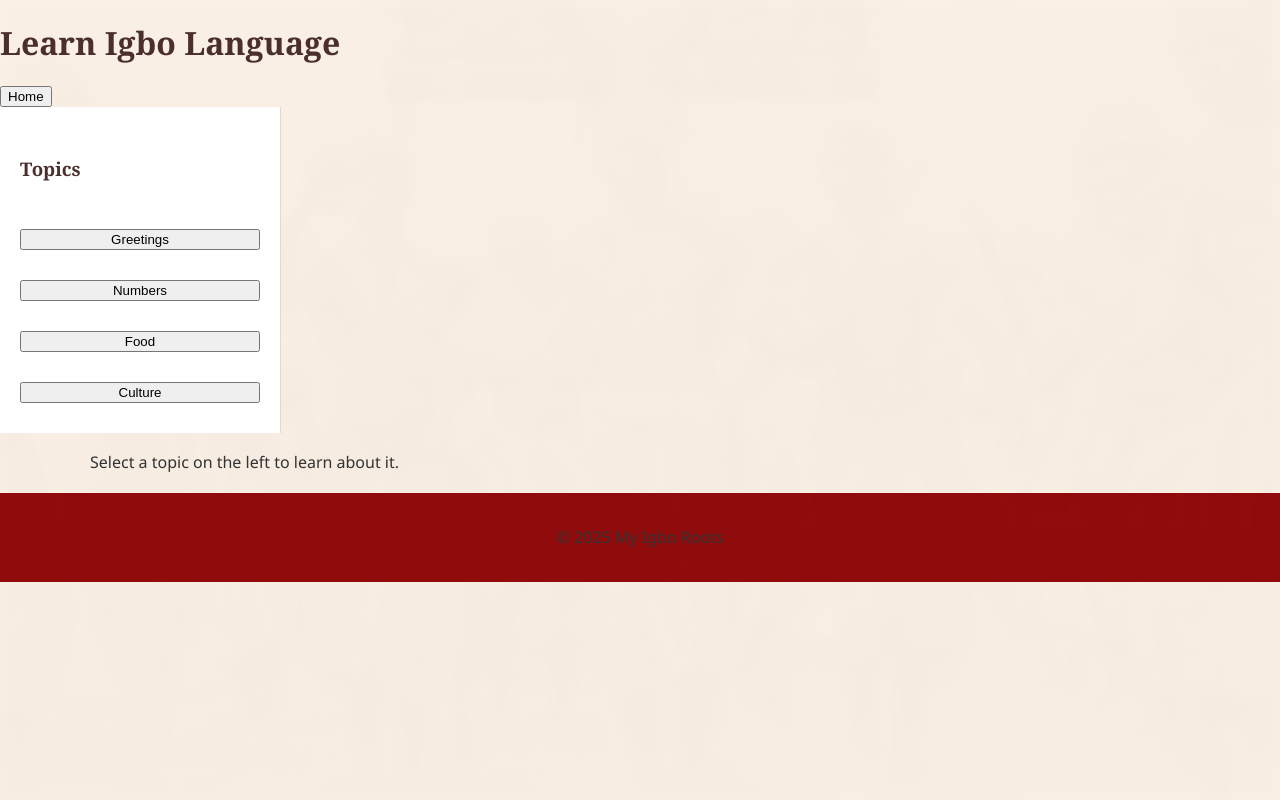
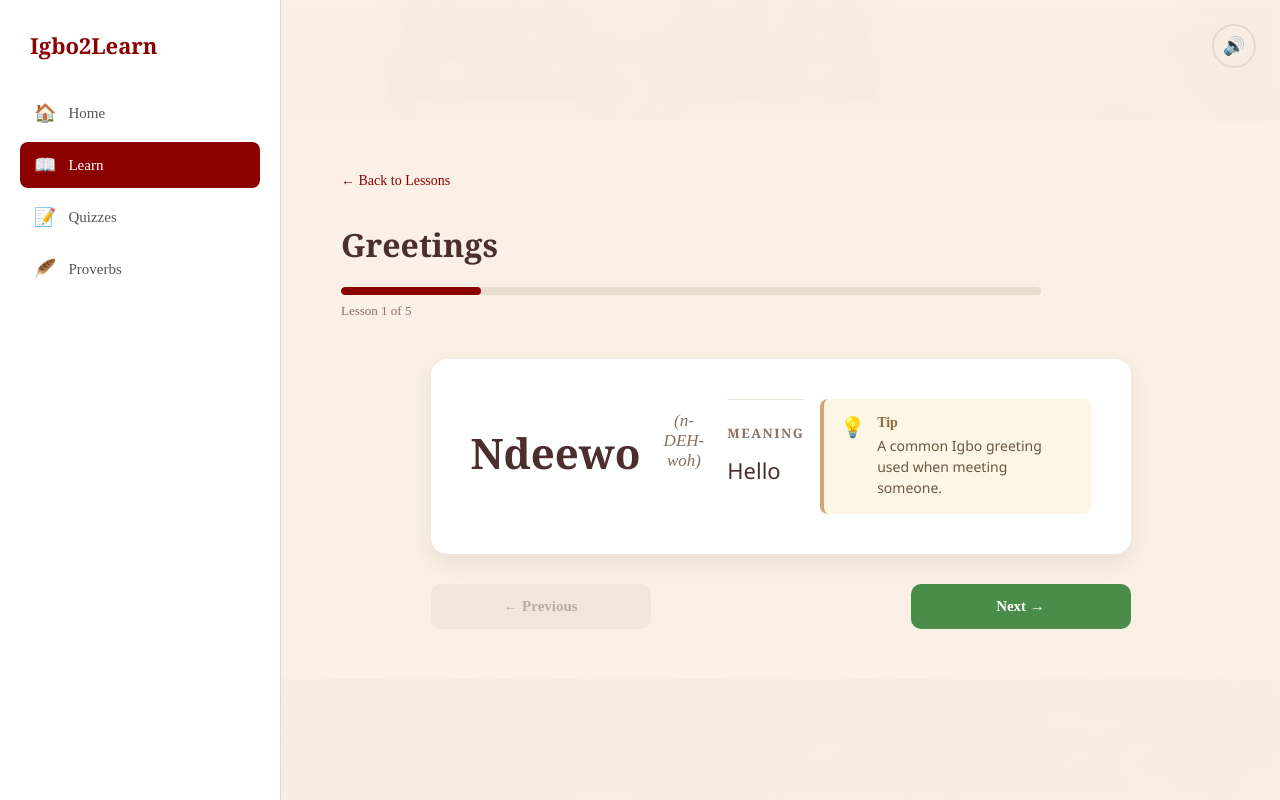
Before and after one commit to nononwagwu/igbo2learn, a plain HTML site: page learn.html in a window 1280 px wide. Drawn offline with Linux system fonts and the light colour scheme.

Commit message:
Add word teaching lesson page connecting to flashcards practice flow

```diff
--- a/learn.html
+++ b/learn.html
@@ -2,44 +2,82 @@
 <html lang="en">
 <head>
     <meta charset="UTF-8" />
-  <title>Learn Igbo Language</title>
+    <title>Lesson | Igbo2Learn</title>
     <link rel="stylesheet" href="styles.css" />
+    <link rel="icon" href="igbo-icon.jpg" type="image/jpeg" />
 </head>
+
 <body>
 
-  <!-- Header -->
-  <header class="header">
-    <div id="header-left">
-      <h1>Learn Igbo Language</h1>
+<div class="app-layout">
+
+    <!-- SIDEBAR -->
+    <aside class="sidebar">
+        <div class="sidebar-logo">Igbo2Learn</div>
+        <nav class="sidebar-nav">
+            <a href="index.html" class="sidebar-link">
+                <span class="sidebar-icon">🏠</span><span>Home</span>
+            </a>
+            <a href="lessons.html" class="sidebar-link active">
+                <span class="sidebar-icon">📖</span><span>Learn</span>
+            </a>
+            <a href="quiz.html" class="sidebar-link">
+                <span class="sidebar-icon">📝</span><span>Quizzes</span>
+            </a>
+            <a href="proverbs.html" class="sidebar-link">
+                <span class="sidebar-icon">🪶</span><span>Proverbs</span>
+            </a>
+        </nav>
+    </aside>
+
+    <!-- MAIN CONTENT -->
+    <main class="lessons-main">
+
+        <header class="lesson-header">
+            <a href="lessons.html" class="flashcards-back">← Back to Lessons</a>
+            <h1 id="lesson-title">Greetings</h1>
+            <div class="lesson-progress-bar">
+                <div class="lesson-progress-fill" id="progress-fill"></div>
             </div>
-    <div class="header-button">
-      <button type="button" onclick="window.location.href='index.html'">Home</button>
+            <div class="lesson-progress-text">
+                Lesson <span id="current-step">1</span> of <span id="total-steps">5</span>
             </div>
         </header>
 
-  <!-- Main container with sidebar + content -->
-  <div class="learn-container">
+        <div class="lesson-stage">
 
-    <!-- Sidebar with topics -->
-    <nav class="sidebar">
-      <h3>Topics</h3>
-      <button onclick="loadTopic('greetings')">Greetings</button>
-      <button onclick="loadTopic('numbers')">Numbers</button>
-      <button onclick="loadTopic('food')">Food</button>
-      <button onclick="loadTopic('culture')">Culture</button>
-    </nav>
+            <div class="lesson-card">
+                <div class="lesson-word-block">
+                    <h2 class="lesson-word" id="word">Ndeewo</h2>
+                    <button class="flashcard-audio" id="audio-btn" aria-label="Play pronunciation">🔊</button>
+                </div>
+                <div class="lesson-pronunciation" id="pronunciation">(n-DEH-woh)</div>
 
-    <!-- Main content area for dynamic content -->
-    <main class="main-content" id="content-area">
-      <p>Select a topic on the left to learn about it.</p>
+                <div class="lesson-example">
+                    <h3>Meaning</h3>
+                    <p class="lesson-meaning" id="english">Hello</p>
+                </div>
+
+                <div class="lesson-tip">
+                    <span class="lesson-tip-icon">💡</span>
+                    <div>
+                        <strong>Tip</strong>
+                        <p id="tip-text">A common Igbo greeting used when meeting someone.</p>
+                    </div>
+                </div>
+            </div>
+
+            <div class="lesson-actions">
+                <button class="flashcard-btn flashcard-btn-dontknow" id="btn-prev">← Previous</button>
+                <button class="flashcard-btn flashcard-btn-know" id="btn-next">Next →</button>
+            </div>
+
+        </div>
+
     </main>
 
 </div>
 
-  <footer class="footer">
-    <p>© 2025 My Igbo Roots</p>
-  </footer>
-
 <script src="learn.js"></script>
 </body>
 </html>
--- a/learn.js
+++ b/learn.js
@@ -1,51 +1,75 @@
-async function loadTopic(topic) {      //to load topic
-  const res = await fetch('language.json');   // fetch json file
-  const data = await res.json();
-  const lessons = data[topic];
+const urlParams = new URLSearchParams(window.location.search);
+const topic = urlParams.get('topic') || 'greetings';
 
-  const contentArea = document.getElementById('content-area');
-  contentArea.innerHTML = `<h2>${capitalize(topic)}</h2>`;
+let cards = [];
+let currentIndex = 0;
 
-  lessons.forEach(entry => {
-    const para = document.createElement('p');
-    para.innerHTML = `<strong>${entry.igbo}</strong> - ${entry.english}`;
-    contentArea.appendChild(para);
-  });
+const wordEl = document.getElementById('word');
+const pronunciationEl = document.getElementById('pronunciation');
+const englishEl = document.getElementById('english');
+const currentStepEl = document.getElementById('current-step');
+const totalStepsEl = document.getElementById('total-steps');
+const progressFill = document.getElementById('progress-fill');
+const titleEl = document.getElementById('lesson-title');
+const audioBtn = document.getElementById('audio-btn');
+const btnPrev = document.getElementById('btn-prev');
+const btnNext = document.getElementById('btn-next');
+
+async function loadLesson() {
+    try {
+        const res = await fetch('language.json');
+        const data = await res.json();
+        cards = data[topic];
+
+        if (!cards || cards.length === 0) {
+            wordEl.textContent = 'No lesson found';
+            return;
+        }
+
+        titleEl.textContent = topic.charAt(0).toUpperCase() + topic.slice(1);
+        totalStepsEl.textContent = cards.length;
+        showStep(0);
+    } catch (err) {
+        console.error(err);
+        wordEl.textContent = 'Error loading lesson';
+    }
 }
 
-function capitalize(str) {
-  return str.charAt(0).toUpperCase() + str.slice(1);
+function showStep(index) {
+    const card = cards[index];
+    wordEl.textContent = card.igbo;
+    pronunciationEl.textContent = `(${card.pronunciation})`;
+    englishEl.textContent = card.english;
+    currentStepEl.textContent = index + 1;
+
+    const percent = ((index + 1) / cards.length) * 100;
+    progressFill.style.width = `${percent}%`;
+
+    // Update button state
+    btnPrev.disabled = index === 0;
+    btnNext.textContent = index === cards.length - 1 ? 'Practice with Flashcards →' : 'Next →';
 }
 
-// Capitalizes first letter
-function capitalize(str) {
-  return str.charAt(0).toUpperCase() + str.slice(1);
-}
+btnNext.addEventListener('click', () => {
+    if (currentIndex < cards.length - 1) {
+        currentIndex++;
+        showStep(currentIndex);
+    } else {
+        // End of lesson → go to flashcards for the same topic
+        window.location.href = `flashcards.html?topic=${topic}`;
+    }
+});
 
-// Loads topic content dynamically from JSON and displays it
-async function loadTopic(topic) {
-  try {
-    const res = await fetch('language.json');
-    if (!res.ok) throw new Error('Failed to load language.json');
-    const data = await res.json();
+btnPrev.addEventListener('click', () => {
+    if (currentIndex > 0) {
+        currentIndex--;
+        showStep(currentIndex);
+    }
+});
 
-    const lessons = data[topic];
-    const contentArea = document.getElementById('content-area');
+audioBtn.addEventListener('click', () => {
+    audioBtn.classList.add('audio-active');
+    setTimeout(() => audioBtn.classList.remove('audio-active'), 300);
+});
 
-    if (!lessons) {
-      contentArea.innerHTML = `<p>Sorry, no data found for "${topic}".</p>`;
-      return;
-    }
-
-    contentArea.innerHTML = `<h2>${capitalize(topic)}</h2>`;
-
-    lessons.forEach(entry => {
-      const para = document.createElement('p');
-      para.innerHTML = `<strong>${entry.igbo}</strong> - ${entry.english}`;
-      contentArea.appendChild(para);
-    });
-  } catch (error) {
-    console.error(error);
-    document.getElementById('content-area').innerHTML = `<p>Error loading data.</p>`;
-  }
-}
+loadLesson();
--- a/styles.css
+++ b/styles.css
@@ -912,3 +912,131 @@ main {
     justify-content: center;
     flex-wrap: wrap;
 }
+/* -------------------------------
+   LESSON PAGE (Word teaching)
+---------------------------------*/
+.lesson-header {
+    margin-bottom: 40px;
+    max-width: 700px;
+}
+
+.lesson-progress-bar {
+    width: 100%;
+    height: 8px;
+    background-color: #e8dccd;
+    border-radius: 4px;
+    margin-top: 16px;
+    overflow: hidden;
+}
+
+.lesson-progress-fill {
+    height: 100%;
+    background-color: #8b0000;
+    border-radius: 4px;
+    transition: width 0.3s ease;
+    width: 20%;
+}
+
+.lesson-progress-text {
+    font-size: 13px;
+    color: #8a7060;
+    margin-top: 8px;
+    font-weight: 500;
+}
+
+.lesson-stage {
+    max-width: 700px;
+    margin: 0 auto;
+}
+
+.lesson-card {
+    background-color: #fff;
+    border-radius: 16px;
+    padding: 40px;
+    box-shadow: 0 8px 24px rgba(0, 0, 0, 0.08);
+    margin-bottom: 30px;
+}
+
+.lesson-word-block {
+    display: flex;
+    align-items: center;
+    justify-content: center;
+    gap: 16px;
+    margin-bottom: 8px;
+}
+
+.lesson-word {
+    font-size: 42px;
+    color: #4b2e2e;
+    font-family: 'Georgia', serif;
+    margin: 0;
+}
+
+.lesson-pronunciation {
+    text-align: center;
+    color: #8a7060;
+    font-style: italic;
+    font-size: 17px;
+    margin-bottom: 30px;
+}
+
+.lesson-example {
+    border-top: 1px solid #f0e6d8;
+    padding-top: 24px;
+    margin-bottom: 24px;
+}
+
+.lesson-example h3 {
+    font-size: 13px;
+    text-transform: uppercase;
+    letter-spacing: 1.5px;
+    color: #8a7060;
+    margin: 0 0 10px 0;
+}
+
+.lesson-meaning {
+    font-size: 22px;
+    color: #4b2e2e;
+    margin: 0;
+}
+
+.lesson-tip {
+    background-color: #fdf6e7;
+    border-left: 4px solid #d4a574;
+    border-radius: 8px;
+    padding: 16px;
+    display: flex;
+    gap: 12px;
+    align-items: flex-start;
+}
+
+.lesson-tip-icon {
+    font-size: 20px;
+    flex-shrink: 0;
+}
+
+.lesson-tip strong {
+    display: block;
+    color: #8b6b3a;
+    font-size: 14px;
+    margin-bottom: 4px;
+}
+
+.lesson-tip p {
+    margin: 0;
+    color: #6b5840;
+    font-size: 14px;
+    line-height: 1.5;
+}
+
+.lesson-actions {
+    display: flex;
+    gap: 14px;
+    justify-content: space-between;
+}
+
+.flashcard-btn:disabled {
+    opacity: 0.4;
+    cursor: not-allowed;
+    transform: none !important;
+}
```
Also changed, not shown: lessons.html (+2 -2 lines). Lines whose indentation alone changed are shown as unchanged.
